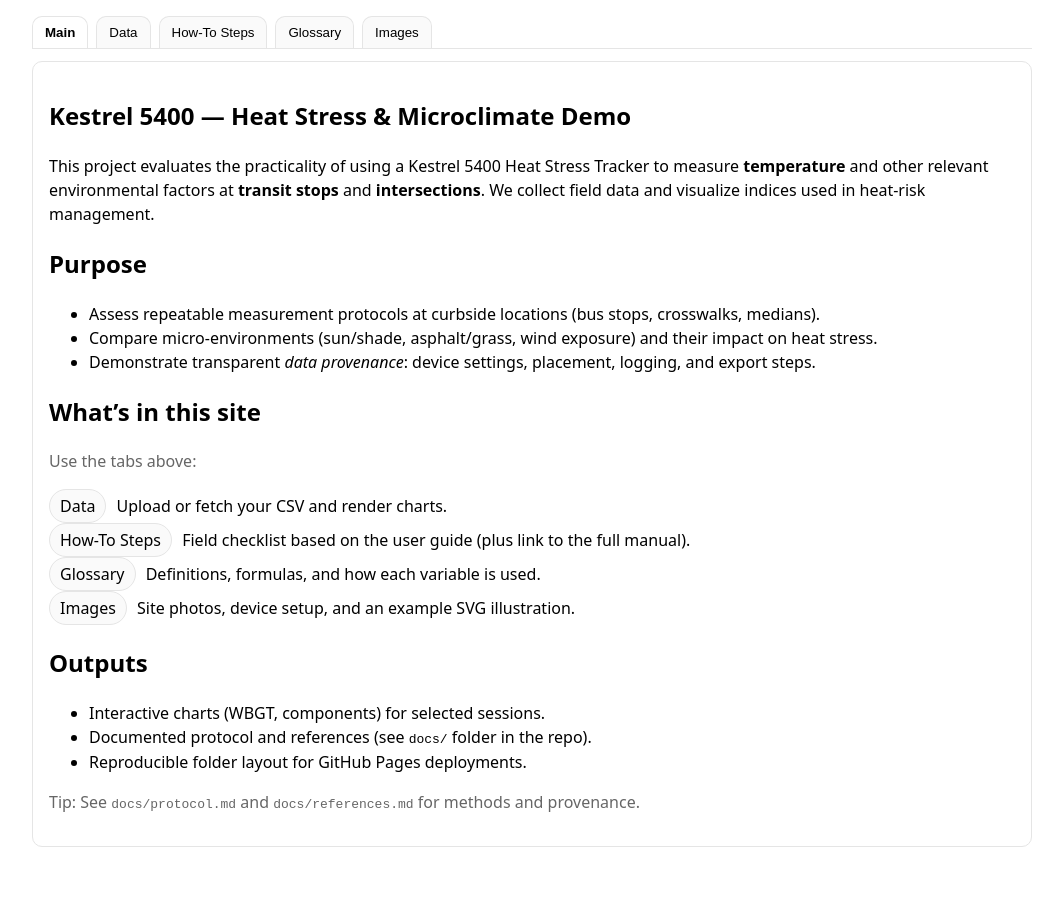
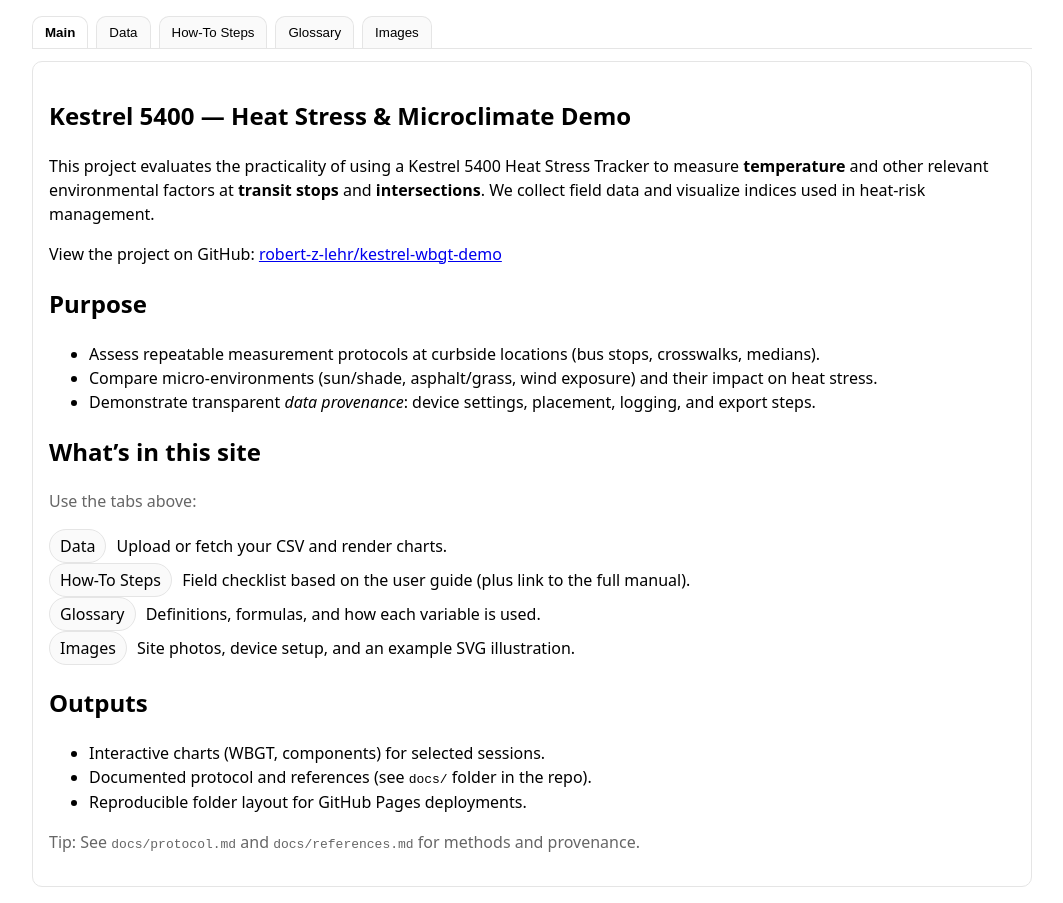
Before and after one commit to robert-z-lehr/kestrel-wbgt-demo, a plain HTML site: page index.html in a window 1280 px wide. Shown: the whole page, without its empty margins (108-1171 px from the left). Before the commit the page ends 863 px from the top, so only its background shows below. Drawn offline with Linux system fonts and the light colour scheme.

Commit message:
Update index.html

```diff
--- a/index.html
+++ b/index.html
@@ -33,6 +33,13 @@
       This project evaluates the practicality of using a Kestrel 5400 Heat Stress Tracker to measure
       <strong>temperature</strong> and other relevant environmental factors at <strong>transit stops</strong> and
       <strong>intersections</strong>. We collect field data and visualize indices used in heat-risk management.
+    </p>
+
+    <p>
+      View the project on GitHub:
+      <a href="https://github.com/robert-z-lehr/kestrel-wbgt-demo/tree/main" target="_blank" rel="noopener">
+      robert-z-lehr/kestrel-wbgt-demo
+      </a>
     </p>
 
     <h2>Purpose</h2>
```
